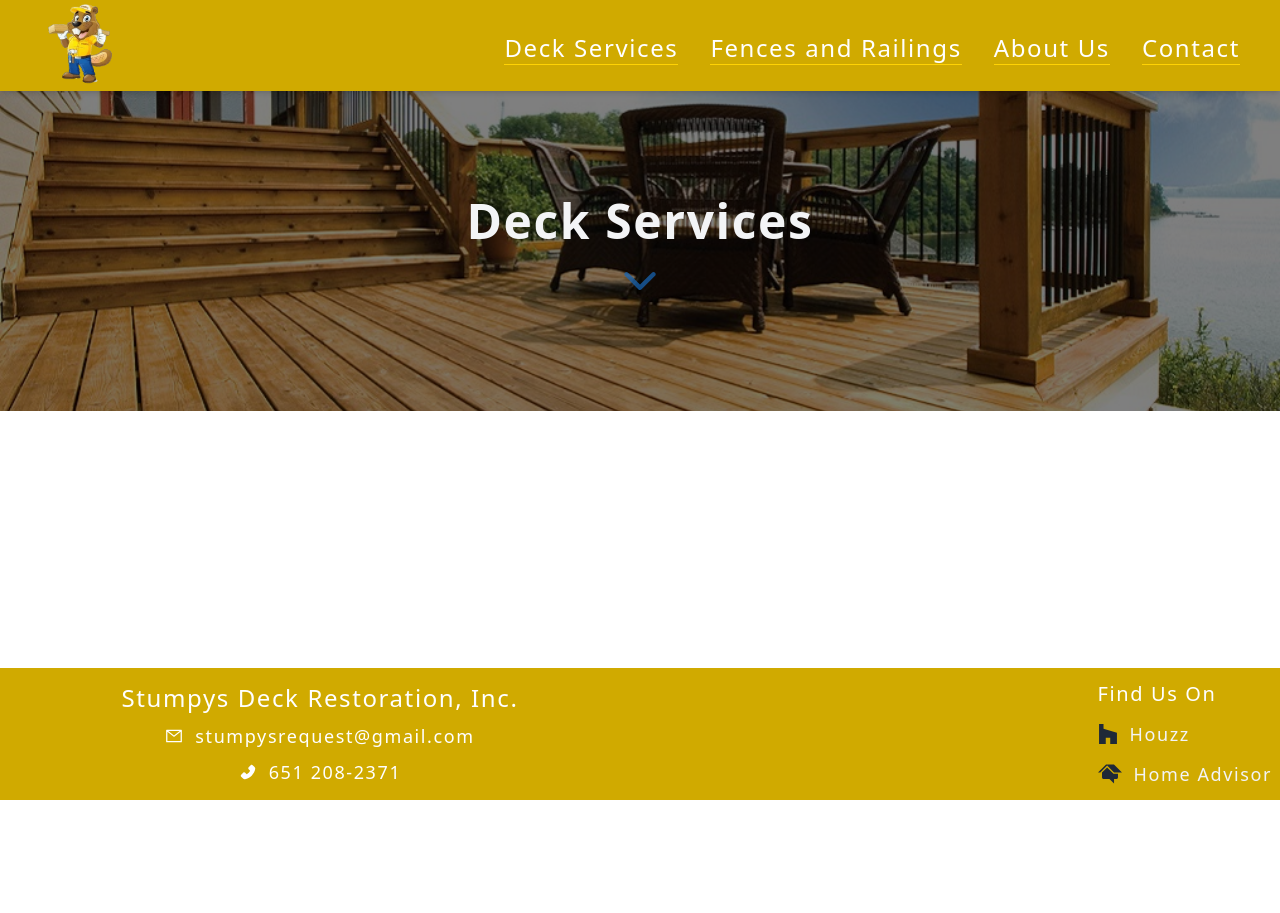
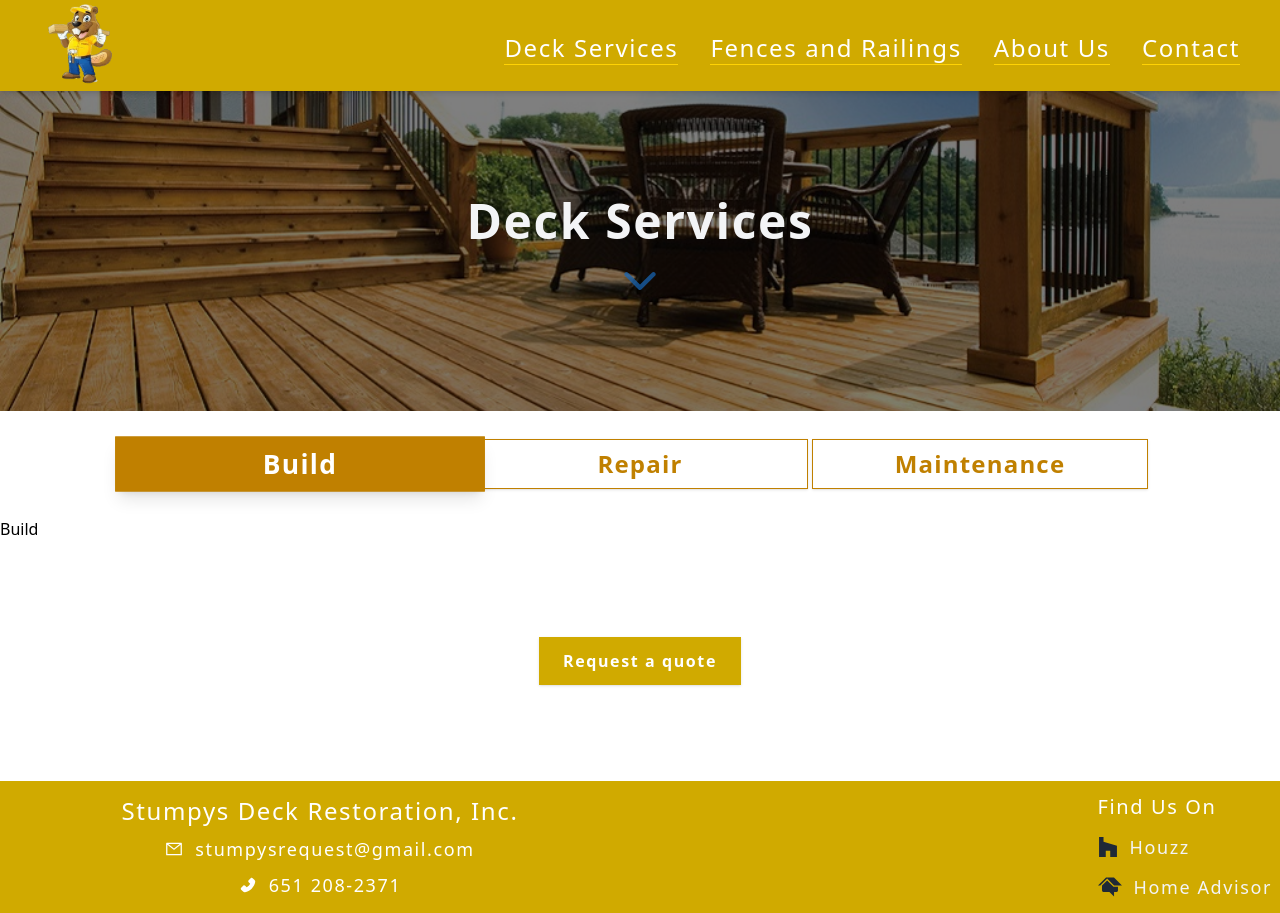
Before and after one commit to latz09/stumpys-decks, a Next.js app: page /deck-services in a window 1280 px wide. Before the commit the page ends 800 px from the top, so only its background shows below. Built offline with nearby package versions, Linux system fonts and the light colour scheme.

Commit message:
toggle on services

```diff
--- /dev/null
+++ b/components/services/decks/Build.js
@@ -0,0 +1,6 @@
+const Build = ({services}) => {
+
+    return ( <div>Build</div> );
+}
+
+export default Build;
--- /dev/null
+++ b/components/services/decks/Maintenance.js
@@ -0,0 +1,6 @@
+const Maintenance = ({services}) => {
+    console.log(services)
+    return ( <div>Maintenance</div> );
+}
+
+export default Maintenance;
--- /dev/null
+++ b/components/services/decks/Repair.js
@@ -0,0 +1,6 @@
+const Repair = ({services}) => {
+    console.log(services)
+    return ( <div>Repair</div> );
+}
+
+export default Repair;
--- /dev/null
+++ b/components/services/decks/ToggleServices.js
@@ -0,0 +1,34 @@
+const ToggleServices = ({ setToggle, toggle }) => {
+	return (
+		<div className='max-w-5xl mx-auto'>
+			<div className='flex justify-evenly items-center my-7 space-x-1 mx-1'>
+				<button
+					className={`btn-toggle ${toggle === 1 && 'btn-toggle-active'}`}
+					onClick={() => {
+						setToggle(1);
+					}}
+				>
+					Build
+				</button>
+				<button
+					className={`btn-toggle ${toggle === 2 && 'btn-toggle-active'}`}
+					onClick={() => {
+						setToggle(2);
+					}}
+				>
+					Repair
+				</button>
+				<button
+					className={`btn-toggle ${toggle === 3 && 'btn-toggle-active'}`}
+					onClick={() => {
+						setToggle(3);
+					}}
+				>
+					Maintenance
+				</button>
+			</div>
+		</div>
+	);
+};
+
+export default ToggleServices;
--- a/pages/deck-services.js
+++ b/pages/deck-services.js
@@ -1,10 +1,46 @@
 import DeckServicePageHero from '../components/layout/heros/DeckServicePageHero';
+import ToggleServices from '../components/services/decks/ToggleServices';
+import { services } from '../data/services';
+import ButtonLink from '../components/utils/ButtonLink';
+import { useState } from 'react';
+import Build from '../components/services/decks/Build';
+import Repair from '../components/services/decks/Repair';
+import Maintenance from '../components/services/decks/Maintenance';
 
 const DeckServices = () => {
+	const [toggle, setToggle] = useState(1);
+
 	return (
 		<>
 			<DeckServicePageHero />
+			<ToggleServices setToggle={setToggle} toggle={toggle} />
+			{toggle === 1 && (
+				<Build
+					services={services.filter(
+						(service) => service.category === 'deck-building'
+					)}
+				/>
+			)}
+			{toggle === 2 && (
+				<Repair
+					services={services.filter(
+						(service) => service.category === 'deck-repair'
+					)}
+				/>
+			)}
+			{toggle === 3 && (
+				<Maintenance
+					services={services.filter(
+						(service) =>
+							service.category !== 'deck-building' &&
+							service.category !== 'deck-repair'
+					)}
+				/>
+			)}
 
+			<div className='text-white py-24 grid justify-center'>
+				<ButtonLink to={'/contact-us'} title='Request a quote' />
+			</div>
 		</>
 	);
 };
--- a/styles/globals.css
+++ b/styles/globals.css
@@ -14,4 +14,10 @@
 	.inputs {
 		@apply text-black font-bold tracking-wide focus:ring-1 focus:ring-orange border border-orange
 	}
+	.btn-toggle{
+		@apply  px-4 py-2 border border-orange text-lg md:text-2xl w-2/4 sm:w-1/3 text-orange font-bold  tracking-wider shadow hover:shadow-lg hover:scale-110 hover:bg-orange hover:text-white transition duration-700
+	}
+	.btn-toggle-active {
+	@apply bg-orange text-white shadow-lg scale-110 transition duration-700
+	}
 }
```
